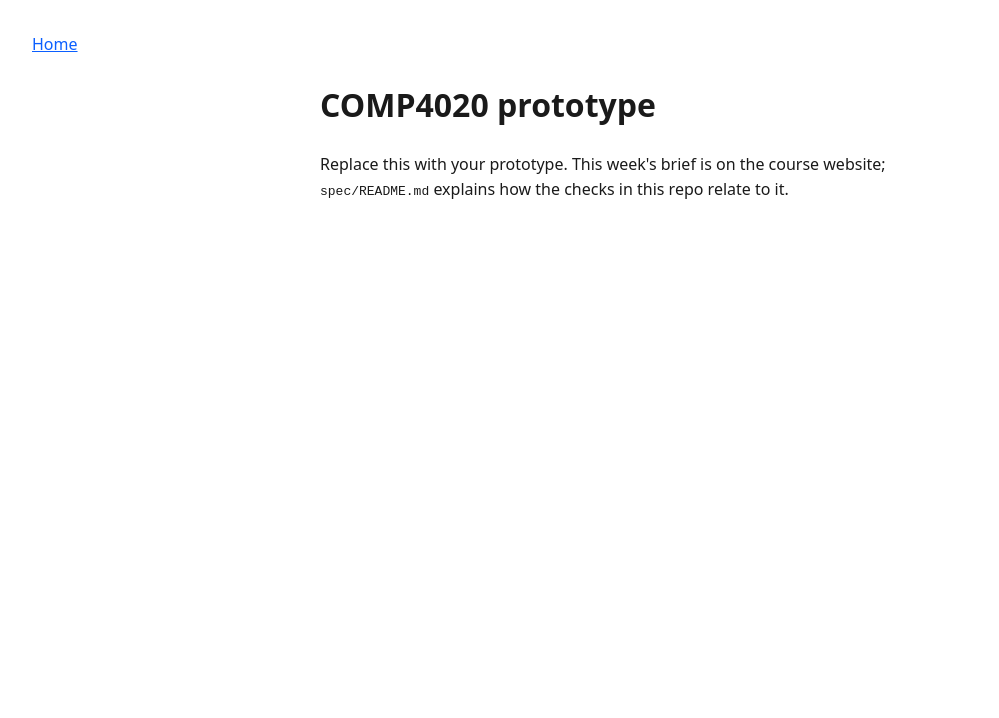
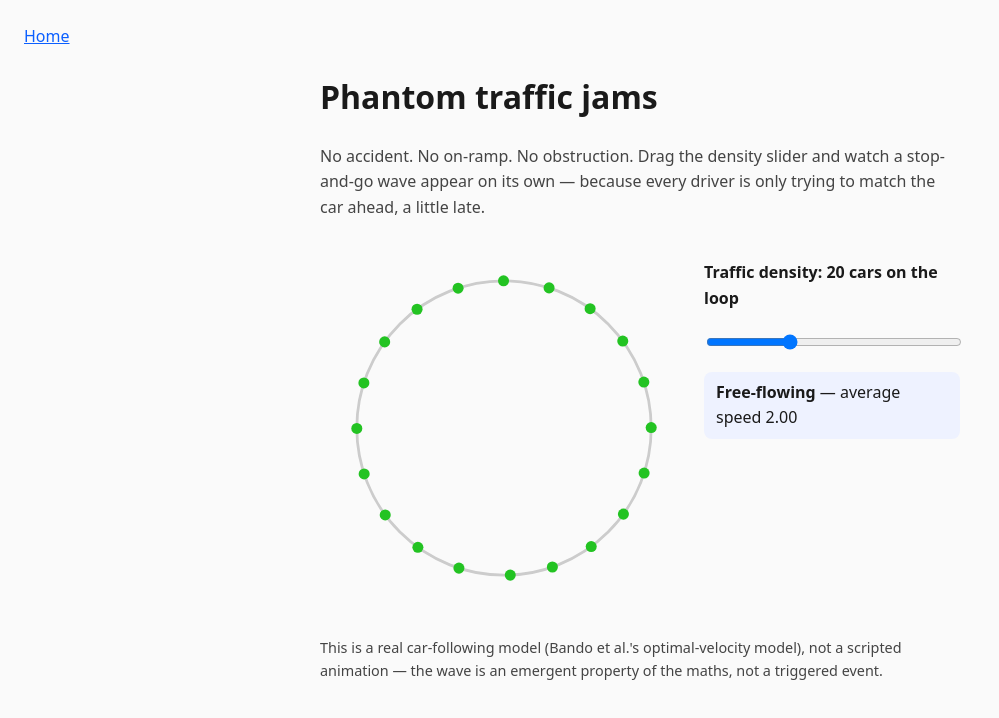
Before and after one commit to comp4020-agentic-coding-studio/comp4020-ass1-lilth2, a website built with Vite: page index.html in a window 1280 px wide. Shown: the whole page, without its empty margins (0-999 px from the left). Built offline with nearby package versions, Linux system fonts and the light colour scheme.

Commit message:
feat: build the phantom-jam UI (ring SVG, density slider, live readout)
Replaces the starter page with the real prototype: an SVG ring road
driven by src/traffic.ts's step(), a native range input for density,
and a redundant colour+text readout of flow state, per CLAUDE.md's
accessibility and rendering-vs-simulation-are-separate rules. Deletes
spec/starter.test.ts, the worked example it superseded.

```diff
--- a/index.html
+++ b/index.html
@@ -3,7 +3,7 @@
   <head>
     <meta charset="UTF-8" />
     <meta name="viewport" content="width=device-width, initial-scale=1.0" />
-    <title>COMP4020 prototype</title>
+    <title>Phantom traffic jams</title>
     <link rel="stylesheet" href="./styles.css" />
   </head>
   <body>
@@ -13,10 +13,52 @@
       </nav>
     </header>
     <main>
-      <h1>COMP4020 prototype</h1>
-      <p data-testid="intro">
-        Replace this with your prototype. This week's brief is on the course website;
-        <code>spec/README.md</code> explains how the checks in this repo relate to it.
+      <h1>Phantom traffic jams</h1>
+      <p class="lede">
+        No accident. No on-ramp. No obstruction. Drag the density slider and
+        watch a stop-and-go wave appear on its own &mdash; because every
+        driver is only trying to match the car ahead, a little late.
+      </p>
+
+      <div class="simulation">
+        <svg
+          class="ring"
+          viewBox="0 0 400 400"
+          role="img"
+          aria-label="Ring road with cars, colour-coded from green (free-flowing) to red (stopped)"
+        >
+          <circle class="track" cx="200" cy="200" r="160" />
+          <g id="cars"></g>
+        </svg>
+
+        <div class="controls">
+          <label for="density">
+            Traffic density:
+            <output id="density-value" for="density">20</output> cars on the
+            loop
+          </label>
+          <input
+            type="range"
+            id="density"
+            min="8"
+            max="46"
+            step="1"
+            value="20"
+          />
+
+          <p class="readout" aria-live="polite">
+            <strong id="state-label" data-testid="traffic-state"
+              >Free-flowing</strong
+            >
+            &mdash; average speed <span id="mean-speed">&mdash;</span>
+          </p>
+        </div>
+      </div>
+
+      <p class="note">
+        This is a real car-following model (Bando et al.'s
+        optimal-velocity model), not a scripted animation &mdash; the wave is
+        an emergent property of the maths, not a triggered event.
       </p>
     </main>
     <script type="module" src="./main.ts"></script>
--- a/main.ts
+++ b/main.ts
@@ -1,8 +1,95 @@
-// Your prototype's TypeScript goes here. This file exists so the lint
-// sensor has something to check from day one. If the week's spec rules out
-// JavaScript, delete this file and the script tag in index.html — the site
-// you ship has to meet the spec, not the template's defaults.
-const intro = document.querySelector<HTMLElement>('[data-testid="intro"]');
-if (intro) {
-  intro.dataset.ready = "true";
+import { createRing, PARAMS, speedStats, step } from "./src/traffic";
+import type { RingState } from "./src/traffic";
+
+// Simulated time runs faster than wall-clock time so a multi-hundred-second
+// wave (see PROCESS.md for how that duration was found) is visible within a
+// few seconds of dragging the slider. This is purely a rendering-cadence
+// choice — step() itself has no notion of real time.
+const STEPS_PER_TICK = 10;
+const JAM_STDEV_THRESHOLD = 0.05;
+const SVG_NS = "http://www.w3.org/2000/svg";
+const CENTER = 200;
+const RADIUS = 160;
+const CAR_RADIUS = 6;
+
+const carsGroup = document.querySelector<SVGGElement>("#cars")!;
+const densityInput = document.querySelector<HTMLInputElement>("#density")!;
+const densityValue = document.querySelector<HTMLOutputElement>(
+  "#density-value",
+)!;
+const stateLabel = document.querySelector<HTMLElement>("#state-label")!;
+const meanSpeedEl = document.querySelector<HTMLElement>("#mean-speed")!;
+
+let ring: RingState = createRing(Number(densityInput.value));
+let carElements: SVGCircleElement[] = [];
+
+function rebuildCars(count: number): void {
+  carsGroup.replaceChildren();
+  carElements = Array.from({ length: count }, () => {
+    const circle = document.createElementNS(SVG_NS, "circle");
+    circle.setAttribute("r", String(CAR_RADIUS));
+    carsGroup.appendChild(circle);
+    return circle;
+  });
 }
+
+function speedToColor(fractionOfDesired: number): string {
+  const clamped = Math.max(0, Math.min(1, fractionOfDesired));
+  const hue = clamped * 120; // 0 = red (stopped), 120 = green (free-flowing)
+  return `hsl(${hue} 70% 45%)`;
+}
+
+function render(state: RingState): void {
+  for (let i = 0; i < state.cars.length; i++) {
+    const car = state.cars[i];
+    const theta = (car.position / state.trackLength) * Math.PI * 2 - Math.PI / 2;
+    const x = CENTER + RADIUS * Math.cos(theta);
+    const y = CENTER + RADIUS * Math.sin(theta);
+    const el = carElements[i];
+    el.setAttribute("cx", x.toFixed(1));
+    el.setAttribute("cy", y.toFixed(1));
+    el.setAttribute("fill", speedToColor(car.speed / PARAMS.desiredSpeed));
+  }
+
+  const { mean, stdev } = speedStats(state);
+  meanSpeedEl.textContent = mean.toFixed(2);
+  const jamming = stdev > JAM_STDEV_THRESHOLD;
+  stateLabel.textContent = jamming
+    ? "Stop-and-go wave forming"
+    : "Free-flowing";
+  stateLabel.dataset.state = jamming ? "jam" : "free-flow";
+}
+
+function resetRing(): void {
+  const count = Number(densityInput.value);
+  densityValue.textContent = String(count);
+  ring = createRing(count);
+  rebuildCars(count);
+  render(ring);
+}
+
+function tick(): void {
+  for (let i = 0; i < STEPS_PER_TICK; i++) {
+    ring = step(ring);
+  }
+  render(ring);
+}
+
+densityInput.addEventListener("input", resetRing);
+resetRing();
+
+const reducedMotion = window.matchMedia(
+  "(prefers-reduced-motion: reduce)",
+).matches;
+
+if (reducedMotion) {
+  // A discrete redraw cadence instead of a continuously animating scene —
+  // same physics, fewer frames. See CLAUDE.md's accessibility requirements.
+  setInterval(tick, 400);
+} else {
+  const loop = (): void => {
+    tick();
+    requestAnimationFrame(loop);
+  };
+  requestAnimationFrame(loop);
+}
--- a/styles.css
+++ b/styles.css
@@ -1,9 +1,10 @@
 body {
   margin: 0;
-  padding: 2rem;
+  padding: 1.5rem;
   font-family: system-ui, sans-serif;
   line-height: 1.6;
   color: #1a1a1a;
+  background: #fafafa;
 }
 
 main {
@@ -14,3 +15,78 @@ main {
 a {
   color: #0b5fff;
 }
+
+.lede,
+.note {
+  color: #444;
+}
+
+.note {
+  font-size: 0.9rem;
+}
+
+.simulation {
+  display: flex;
+  flex-direction: column;
+  gap: 1rem;
+  align-items: center;
+  margin: 1.5rem 0;
+}
+
+.ring {
+  width: 100%;
+  max-width: 22rem;
+  aspect-ratio: 1 / 1;
+}
+
+.track {
+  fill: none;
+  stroke: #ccc;
+  stroke-width: 3;
+}
+
+.controls {
+  width: 100%;
+  display: flex;
+  flex-direction: column;
+  gap: 0.75rem;
+}
+
+.controls label {
+  display: block;
+  font-weight: 600;
+}
+
+input[type="range"] {
+  width: 100%;
+  height: 2rem;
+}
+
+input[type="range"]:focus-visible {
+  outline: 3px solid #0b5fff;
+  outline-offset: 2px;
+}
+
+.readout {
+  margin: 0;
+  padding: 0.5rem 0.75rem;
+  background: #eef2ff;
+  border-radius: 0.5rem;
+}
+
+@media (width >= 40rem) {
+  .simulation {
+    flex-direction: row;
+    align-items: flex-start;
+    justify-content: center;
+  }
+
+  .ring {
+    max-width: 24rem;
+  }
+
+  .controls {
+    max-width: 16rem;
+    padding-top: 1rem;
+  }
+}
```
Also changed, not shown: spec/starter.test.ts (deleted, +0 -30 lines).
